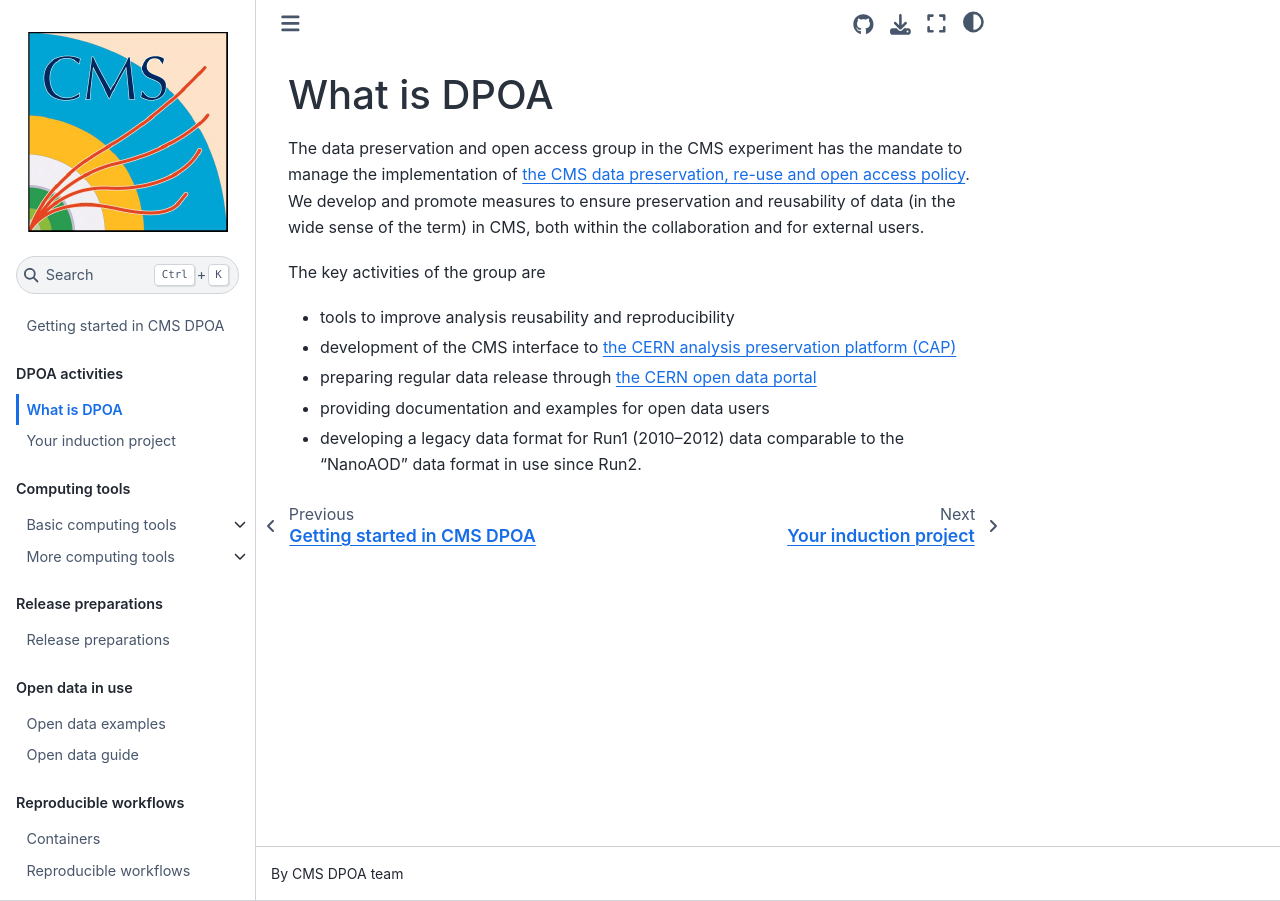
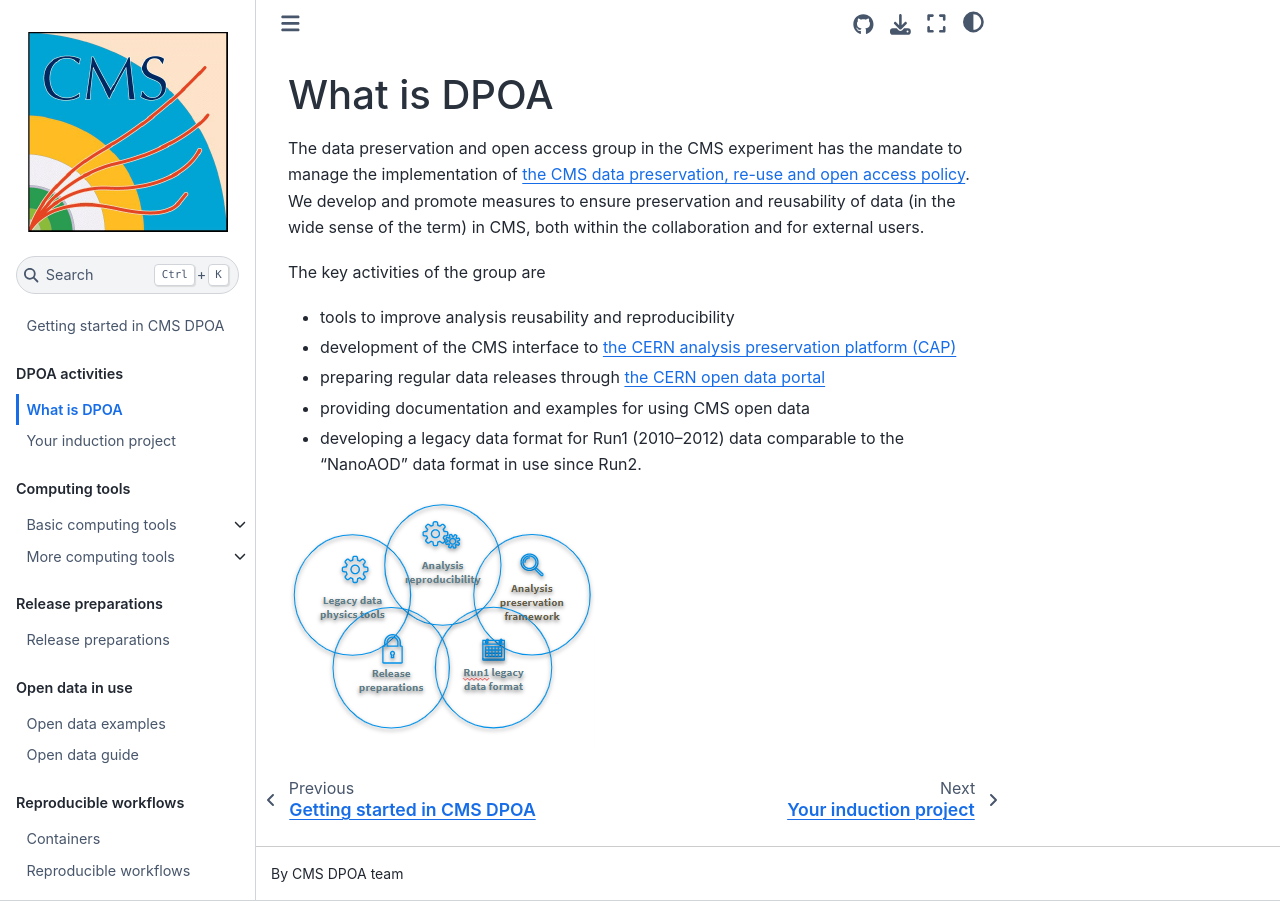
Before and after one commit to cms-dpoa/cms-dpoa-getting-started, a Jupyter Book: the page built from dpoa/what-is-dpoa.md, in a window 1280 px wide. Built offline with Jupyter Book 1.0.4 settings and Sphinx 7.4.7 and the Sphinx Book theme 1.1.4, drawn with Linux system fonts in a browser that asks for light colours.

Commit message:
Update what-is-dpoa.md

```diff
--- a/dpoa/what-is-dpoa.md
+++ b/dpoa/what-is-dpoa.md
@@ -6,6 +6,8 @@
 The key activities of the group are
 - tools to improve analysis reusability and reproducibility
 - development of the CMS interface to [the CERN analysis preservation platform (CAP)](https://analysispreservation.cern.ch/)
-- preparing regular data release through [the CERN open data portal](http://opendata.cern.ch/)
-- providing documentation and examples for open data users
+- preparing regular data releases through [the CERN open data portal](http://opendata.cern.ch/)
+- providing documentation and examples for using CMS open data
 - developing a legacy data format for Run1 (2010--2012) data comparable to the "NanoAOD" data format in use since Run2.
+
+![DPOA group activities](/images/DPOA-group.png)
```
